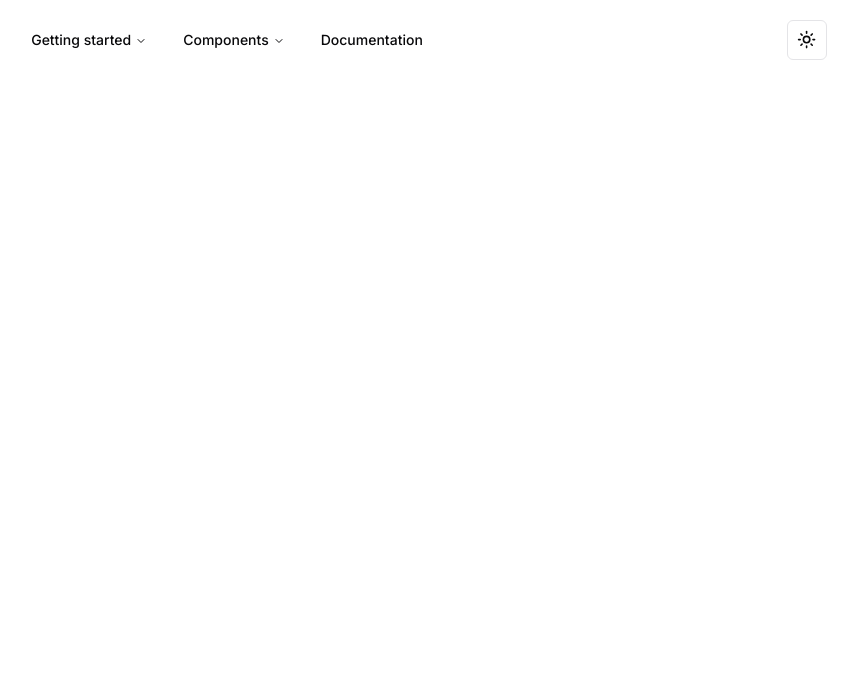
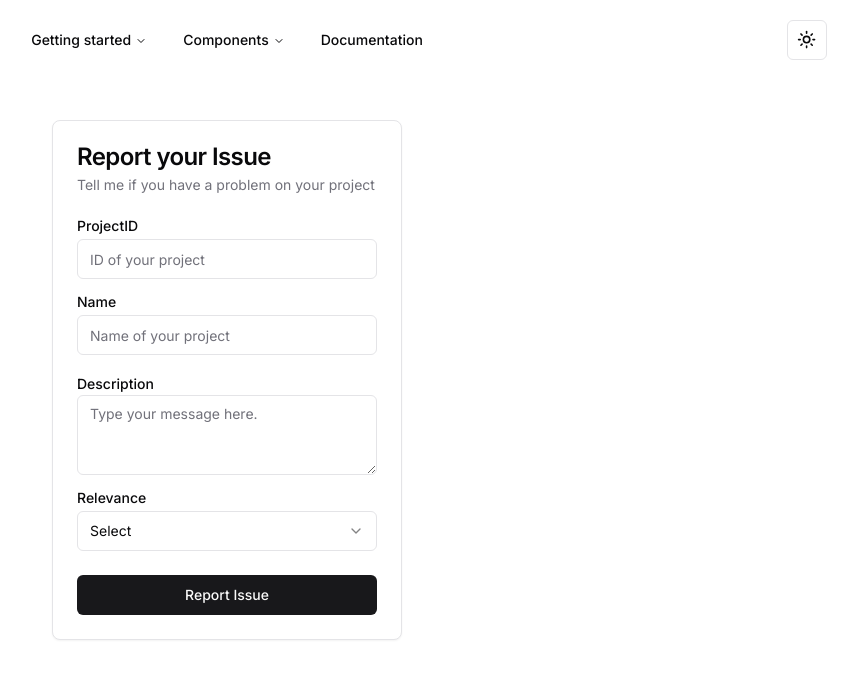
Before and after one commit to vLimax24/ticketsystem, a Next.js app: page / in a window 1280 px wide. Shown: the top 678 px of the page, without its empty margins (413-1271 px from the left). Built offline with nearby package versions, Linux system fonts and the light colour scheme.

Commit message:
added CRUD

```diff
--- a/package.json
+++ b/package.json
@@ -43,6 +43,8 @@
     "date-fns": "^3.2.0",
     "embla-carousel-react": "^8.0.0-rc19",
     "lucide-react": "^0.309.0",
+    "mongodb": "^6.3.0",
+    "mongoose": "^8.0.4",
     "next": "14.0.4",
     "next-themes": "^0.2.1",
     "react": "^18",
--- /dev/null
+++ b/src/app/api/issues/route.js
@@ -0,0 +1,28 @@
+import {NextResponse} from 'next/server'
+import connect from '../../lib/db'
+import Report from '../../models/issues'
+import mongoose from 'mongoose'
+
+export async function POST(req) {
+    const { projectId, name, description, relevance } = await req.json()
+
+    try {
+        await connect()
+        await Report.create({ projectId, name, description, relevance })
+
+        return NextResponse.json({
+            msg: ['Message sent successfully']
+        })
+    } catch (error) {
+        if (error instanceof mongoose.Error.ValidationError) {
+          let errorList = [];
+          for (let e in error.errors) {
+            errorList.push(error.errors[e].message);
+          }
+          console.log(errorList);
+          return NextResponse.json({ msg: errorList });
+        } else {
+          return NextResponse.json({ msg: ["Unable to send message."] });
+        }
+      }
+}
--- /dev/null
+++ b/src/app/lib/db.js
@@ -0,0 +1,15 @@
+import mongoose from 'mongoose'
+
+const connect = async () => {
+    try {
+        if (mongoose.connection.readyState === 0) {
+            await mongoose.connect(process.env.MONGODB_URL)
+            console.log('Connected to MongoDB')
+        }
+
+    } catch (error) {
+        console.log(error)
+    }
+}
+
+export default connect;
--- /dev/null
+++ b/src/app/models/issues.js
@@ -0,0 +1,28 @@
+import mongoose, { Schema } from 'mongoose'
+
+const issueSchema = new Schema({
+    projectId: {
+        type: Number,
+        required: [true, 'Project ID is required'],
+    },
+    name: {
+        type: String,
+        required: [true, 'Name is required'],
+    },
+    description: {
+        type: String,
+        required: [true, 'Description is required'],
+    },
+    relevance: {
+        type: String,
+        required: [true, 'Relevance is required'],
+    },
+    date: {
+        type: Date,
+        default: Date.now,
+    }
+})
+
+const Report = mongoose.models.Report || mongoose.model('Report', issueSchema)
+
+export default Report
--- a/src/app/page.tsx
+++ b/src/app/page.tsx
@@ -1,9 +1,10 @@
-import { Navbar } from '../components'
+import { Navbar, TicketCard } from '../components'
 
 export default function Home() {
   return (
     <>
         <Navbar />
+        <TicketCard />
     </>
   )
 }
--- a/src/components/index.js
+++ b/src/components/index.js
@@ -1,3 +1,4 @@
 import Navbar from './pageComponents/navbar/Navbar'
+import TicketCard from './pageComponents/ticketCard/TicketCard'
 
-export { Navbar };
+export { Navbar, TicketCard };
--- /dev/null
+++ b/src/components/pageComponents/ticketCard/Card.tsx
@@ -0,0 +1,122 @@
+'use client'
+import { useState } from 'react'
+
+import { Button } from "@/components/ui/button"
+import {
+  Card,
+  CardContent,
+  CardDescription,
+  CardFooter,
+  CardHeader,
+  CardTitle,
+} from "@/components/ui/card"
+import { Input } from "@/components/ui/input"
+import { Label } from "@/components/ui/label"
+import {
+  Select,
+  SelectContent,
+  SelectItem,
+  SelectTrigger,
+  SelectValue,
+} from "@/components/ui/select"
+import { Textarea } from "@/components/ui/textarea"
+
+export function CardForm() {
+    const [projectId, setProjectId] = useState("")
+    const [name, setName] = useState("")
+    const [description, setDescription] = useState("")
+    const [relevance, setRelevance] = useState("")
+    const [error, setError] = useState([])
+    const [message, setMessage] = useState("")
+
+    const handleSubmit = async (e:any) => {
+        e.preventDefault();
+        console.log(projectId, name, description, relevance);
+        console.log('works');
+
+        const res = await fetch('api/issues', {
+          method: 'POST',
+          headers: {
+            'Content-Type': 'application/json',
+          },
+          body: JSON.stringify({
+            projectId: projectId,
+            name: name,
+            description: description,
+            relevance: relevance,
+          }),
+        });
+        const { msg } = await res.json();
+        setMessage(msg); // Set the message based on the response
+
+        if (res.ok) {
+          setMessage("Form submitted successfully!"); // Success message
+        } else {
+          setMessage("Error submitting form"); // Error message
+        }
+
+        setProjectId("");
+        setName("");
+        setDescription("");
+        setRelevance("");
+      };
+  return (
+    <Card className="w-[350px]">
+      <CardHeader>
+        {message && (
+            <div
+            className={`${
+                message === "Form submitted successfully!"
+                ? "bg-green-500 text-white bg-opacity-40 border-2 border-green-500 p-3 mb-5 opacity-90"
+                : "bg-red-500 text-white bg-opacity-40 border 2 border-red-500 p-3 mb-5 opacity-90"
+            } p-2 rounded-md`}
+            >
+                {message}
+            </div>
+        )}
+        <CardTitle>Report your Issue</CardTitle>
+        <CardDescription>Tell me if you have a problem on your project</CardDescription>
+      </CardHeader>
+      <CardContent>
+        <form>
+          <div className="grid w-full items-center gap-4">
+          <div className="flex flex-col space-y-1.5">
+              <Label htmlFor="client">ProjectID</Label>
+              <Input id="client" placeholder="ID of your project" onChange={(e) => setProjectId(e.target.value)} value={projectId}/>
+            </div>
+            <div className="flex flex-col space-y-1.5">
+              <Label htmlFor="name">Name</Label>
+              <Input id="name" placeholder="Name of your project" onChange={(e) => setName(e.target.value)} value={name}/>
+            </div>
+            <div>
+                <Label htmlFor="description">Description</Label>
+                <Textarea id="description" placeholder="Type your message here." onChange={(e) => setDescription(e.target.value)} value={description}/>
+            </div>
+            <div className="flex flex-col space-y-1.5">
+              <Label htmlFor="framework">Relevance</Label>
+              <Select onValueChange={(value) => setRelevance(value)}>
+                <SelectTrigger id="framework">
+                  <SelectValue placeholder="Select" />
+                </SelectTrigger>
+                <SelectContent position="popper">
+                  <SelectItem value="critical">Critical</SelectItem>
+                  <SelectItem value="major">Major</SelectItem>
+                  <SelectItem value="high">High</SelectItem>
+                  <SelectItem value="medium">Medium</SelectItem>
+                  <SelectItem value="low">Low</SelectItem>
+                  <SelectItem value="minor">Minor</SelectItem>
+                  <SelectItem value="trivial">Trivial</SelectItem>
+                </SelectContent>
+              </Select>
+            </div>
+          </div>
+        </form>
+      </CardContent>
+      <CardFooter className="flex justify-between">
+        <Button className="w-full" type='submit' onClick={handleSubmit}>Report Issue</Button>
+      </CardFooter>
+    </Card>
+  )
+}
+
+export default CardForm
--- /dev/null
+++ b/src/components/pageComponents/ticketCard/TicketCard.tsx
@@ -0,0 +1,12 @@
+import React from 'react'
+import { TicketCardLayout, CardForm } from './index'
+
+const TicketCard = () => {
+  return (
+    <TicketCardLayout>
+        <CardForm />
+    </TicketCardLayout>
+  )
+}
+
+export default TicketCard
--- /dev/null
+++ b/src/components/pageComponents/ticketCard/TicketCardLayout.tsx
@@ -0,0 +1,15 @@
+import React, { ReactNode } from 'react'
+
+interface TicketCardLayoutProps {
+    children: ReactNode;
+}
+
+const TicketCardLayout: React.FC<TicketCardLayoutProps> = ({ children }) => {
+  return (
+    <div className='flex justify-center items-center mt-10'>
+        {children}
+    </div>
+  )
+}
+
+export default TicketCardLayout
--- /dev/null
+++ b/src/components/pageComponents/ticketCard/index.js
@@ -0,0 +1,7 @@
+import TicketCardLayout from './TicketCardLayout';
+import CardForm from './Card.tsx'
+
+export {
+    TicketCardLayout,
+    CardForm,
+}
```
Also changed, not shown: 2 other files (tests, documents, lock files or other folders).
